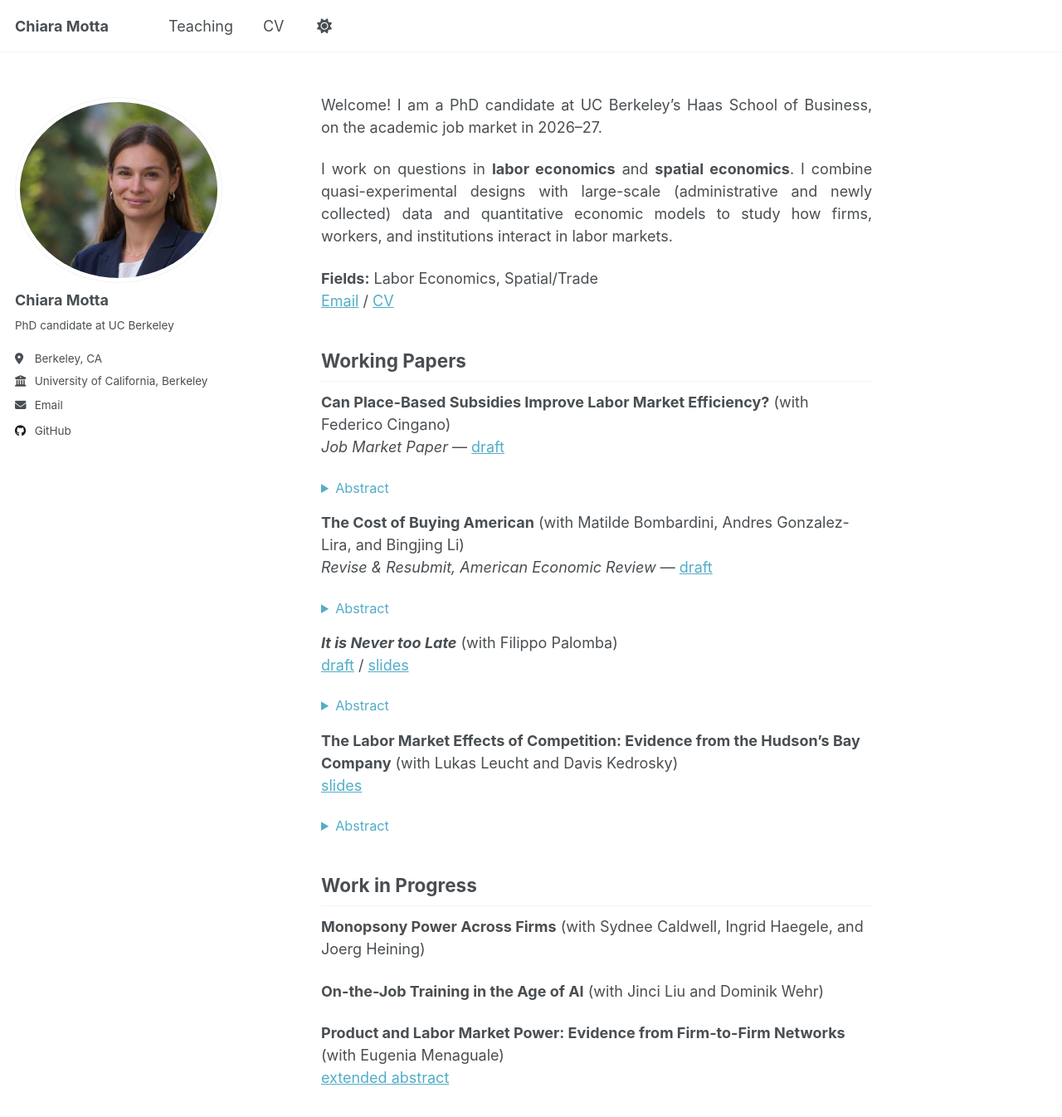
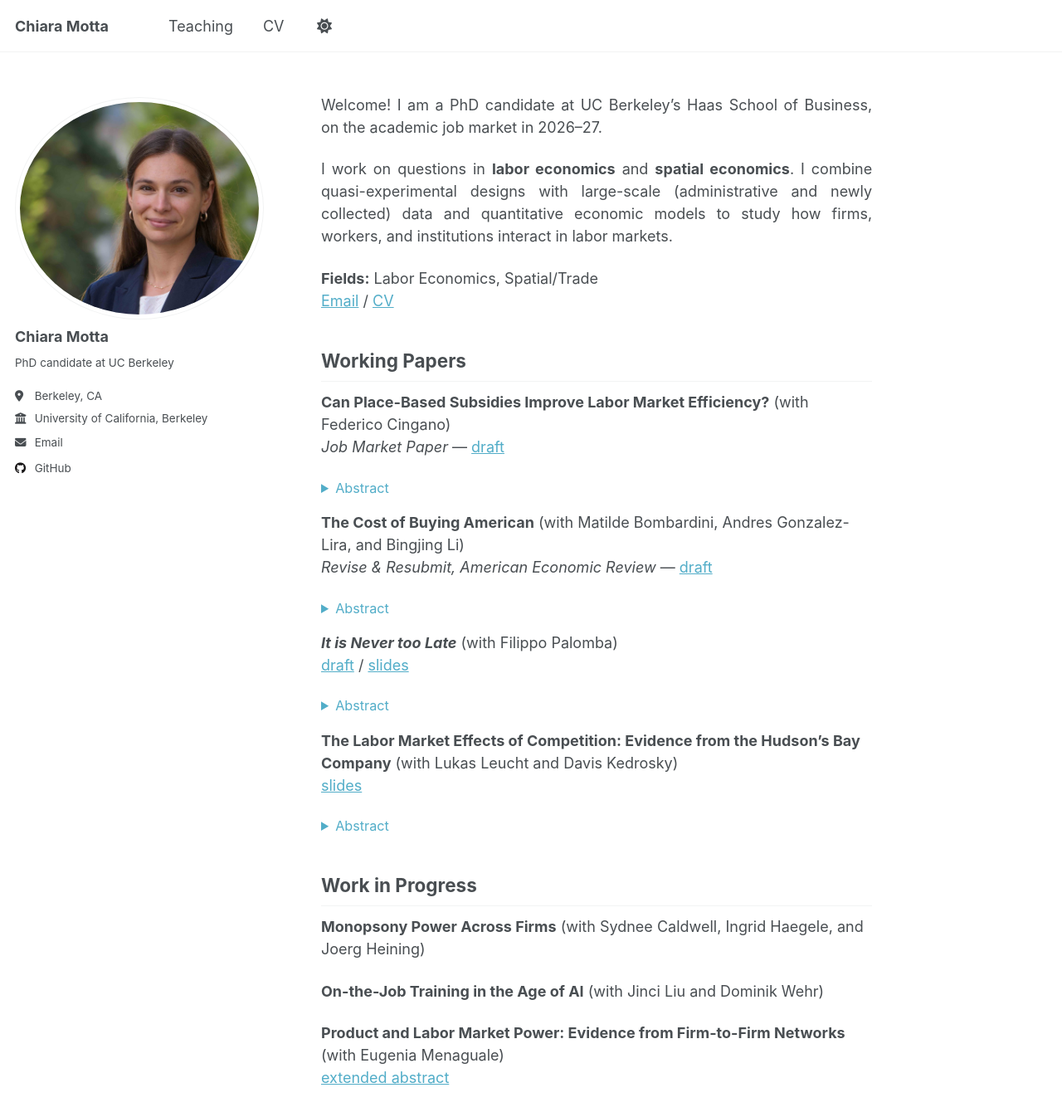
Before and after one commit to chimotta/chimotta.github.io, a Jekyll site: the page built from _pages/about.md, in a window 1280 px wide and 1400 px high. Shown: the top 1346 px of the window at 83% size. Built offline with Jekyll 4.4.1, drawn with Linux system fonts in a browser that asks for light colours.

Commit message:
Sidebar max width 300px so the larger picture fits
Co-Authored-By: Claude Opus 5.5 <noreply@anthropic.com>

```diff
--- a/_sass/theme/_dark.scss
+++ b/_sass/theme/_dark.scss
@@ -30,7 +30,7 @@ $global-transition          : all 0.2s ease-in-out;
 $masthead-height            : 70px;
 $navicon-width              : 28px;
 $navicon-height             : 4px;
-$sidebar-link-max-width     : 250px;
+$sidebar-link-max-width     : 300px;
 $sidebar-screen-min-width   : 1024px;
 
 /* Dark theme for the site */
--- a/_sass/theme/_default.scss
+++ b/_sass/theme/_default.scss
@@ -23,7 +23,7 @@ $global-transition          : all 0.2s ease-in-out;
 $masthead-height            : 70px;
 $navicon-width              : 28px;
 $navicon-height             : 4px;
-$sidebar-link-max-width     : 250px;
+$sidebar-link-max-width     : 300px;
 $sidebar-screen-min-width   : 1024px;
 
 /* Default light theme for the site */
```
